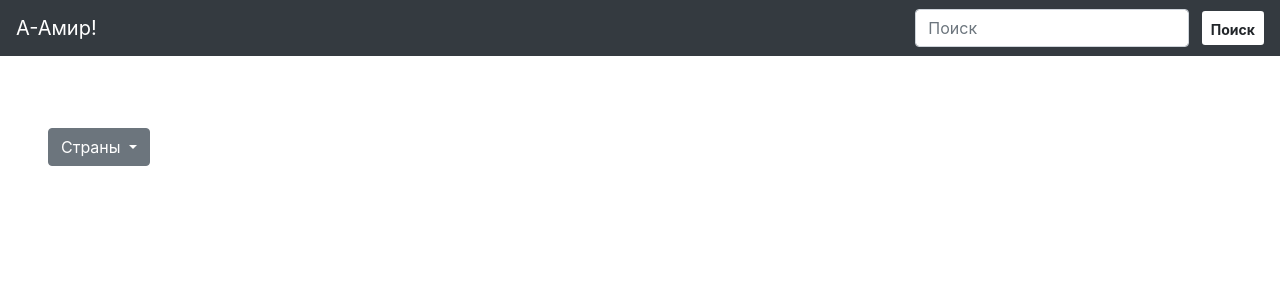
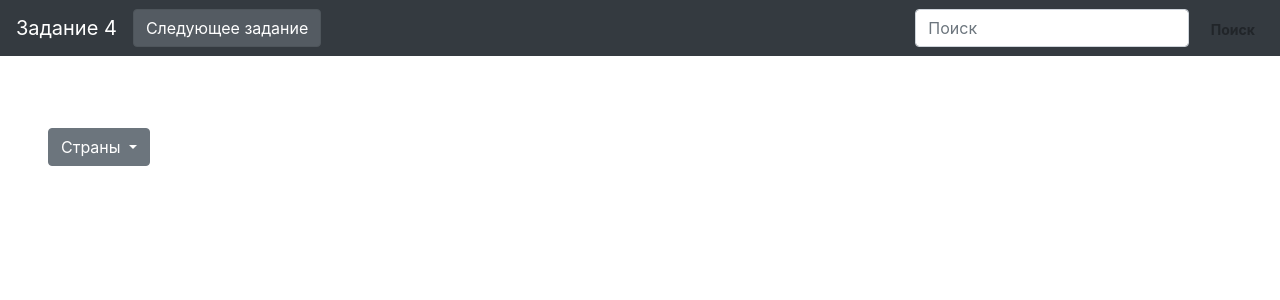
Before and after one commit to csn18/CitiesApp, a Flask app: page /task4 in a window 1280 px wide. Shown: the top 300 px of the page. Run offline with Flask 2, Linux system fonts and the light colour scheme; data that the repository does not hold is empty; some libraries are stand-ins or nearby versions.

Commit message:
Added nav-bar in /task1, /task2 and /task3 Fixed nav-bar in /task4 and /task5

```diff
--- a/templates/main/task3.html
+++ b/templates/main/task3.html
@@ -11,6 +11,12 @@
 </head>
 <body>
 
+<nav class="navbar navbar-expand-lg navbar-dark teal lighten-2 mb-4 bg-dark">
+  <a class="navbar-brand" href="/task3"><font style="vertical-align: inherit;"><font style="vertical-align: inherit;">Задание 3</font></font></a>
+  <a href="/task4">
+    <button class="btn btn-secondary active" >Следующее задание</button>
+  </a>
+</nav>
 
 <div class="dropdown-menu" aria-labelledby='dropdownMenuButton'>
   {% for id, country in id_countries %}
--- a/templates/main/task4.html
+++ b/templates/main/task4.html
@@ -13,13 +13,15 @@
 <body>
 
 <nav class="navbar navbar-expand-lg navbar-dark teal lighten-2 mb-4 bg-dark">
-  <a class="navbar-brand" href="/task4"><font style="vertical-align: inherit;"><font style="vertical-align: inherit;">А-Амир!</font></font></a>
-  <div class="collapse navbar-collapse" id="navbarSupportedContent">
+  <a class="navbar-brand" href="/task4"><font style="vertical-align: inherit;"><font style="vertical-align: inherit;">Задание 4</font></font></a>
+  <a href="/task5">
+    <button class="btn btn-secondary active" >Следующее задание</button>
+  </a>
     <form class="form-inline ml-auto" method="GET">
       <div class="md-form my-0">
         <input class="form-control mr-sm-2" type="text" placeholder="Поиск" aria-label="Поиск" name="q"
                value="{{ request.args.get('q', '') }}">
-        <button class="btn btn-elegant btn-rounded btn-sm my-0 waves-effect waves-light actions bg-white" type="submit"><font
+        <button class="btn btn-elegant btn-rounded btn-sm my-0 waves-effect waves-light actions" type="submit"><font
             style="vertical-align: inherit;"><font style="vertical-align: inherit;"><b>Поиск</b></font></font></button>
       </div>
     </form>
```
Also changed, not shown: templates/main/task1.html (+5 -8 lines), templates/main/task2.html (+7 -0 lines), templates/main/task5.html (+3 -5 lines).
